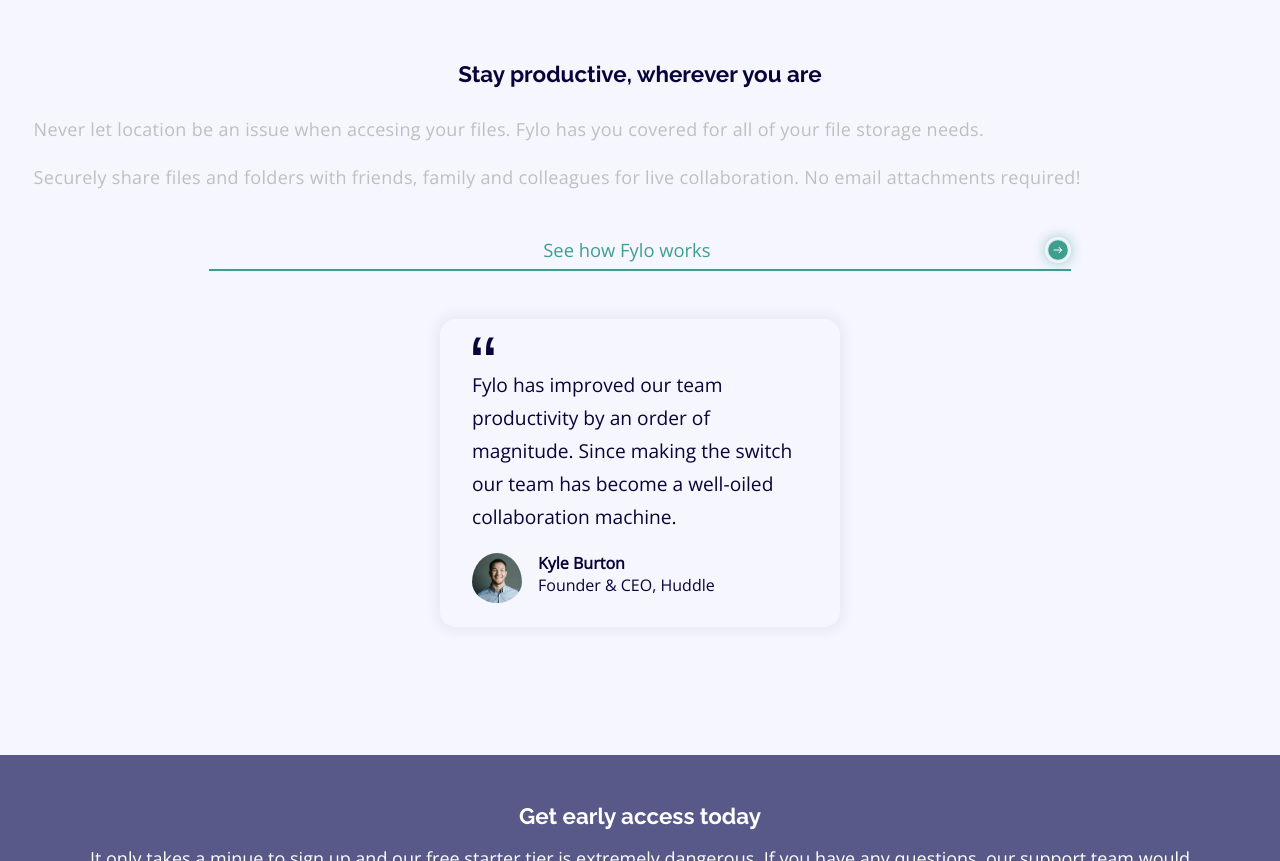
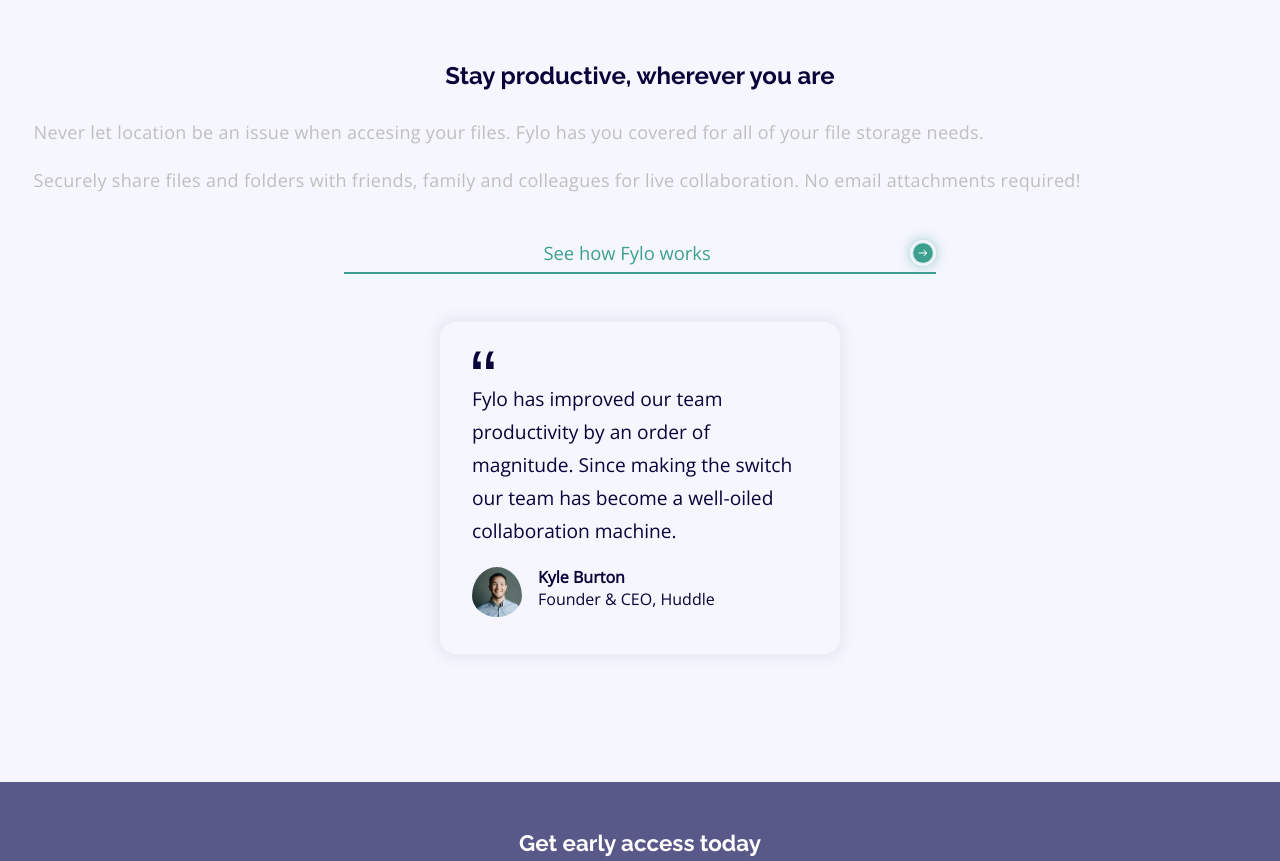
Before and after one commit to Prime-xyz/Fylo-Landing-Page, a plain HTML site: page index.html in a window 1280 px wide. Shown: the part 1376-2237 px from the top of the page. Drawn offline with nearby package versions, Linux system fonts and the light colour scheme.

Commit message:
updated files

```diff
--- a/style.css
+++ b/style.css
@@ -449,6 +449,7 @@
         font-size:1rem;
     }
 
+    /* SECTION 2 */
     .img-curved-section{
         width:430px;
     }
@@ -458,6 +459,15 @@
         height:auto;
     }
 
-    /* SECTION 2 */
+    .section-2-summary h1{
+        font-size:1.5rem;
+    }
 
+    .fylo-testimonial-heading{
+        width:48%;
+    }
+
+    .testimonial{
+        padding-block:1.8rem;
+    }
 }
```
